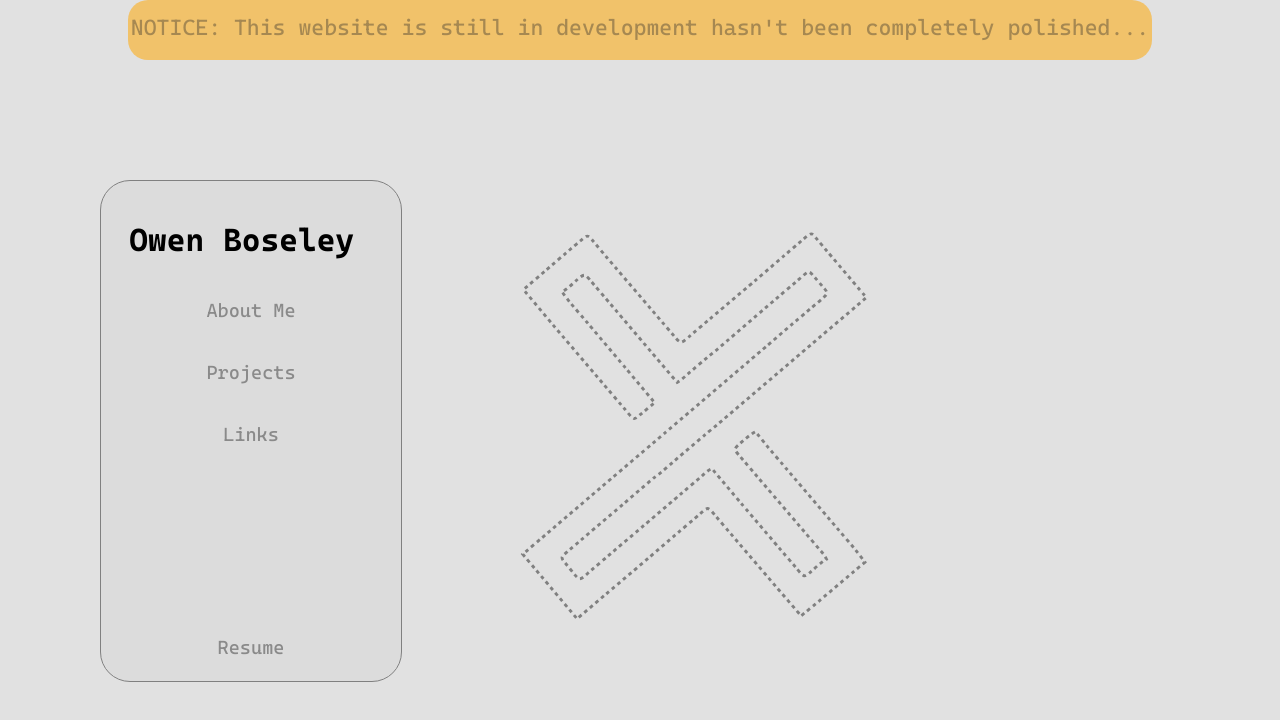
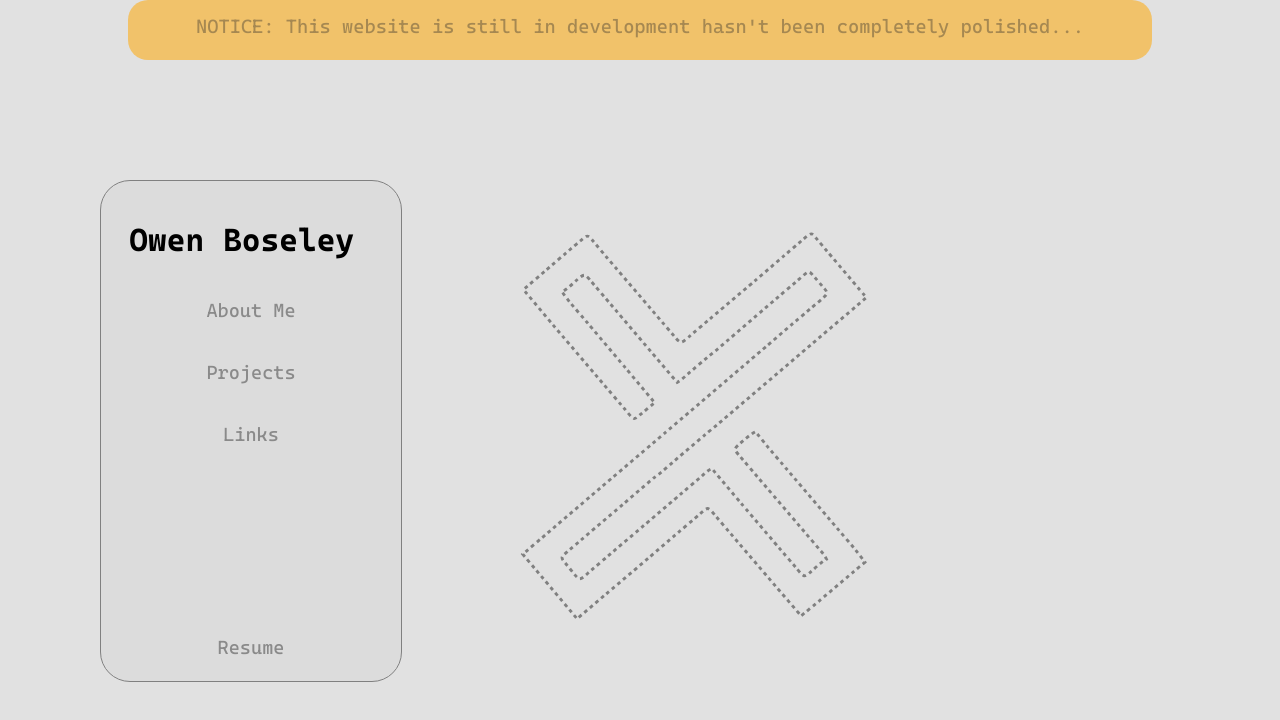
Before and after one commit to NULLtm/PortfolioWebsite, a React (Create React App) app: page / in a window 1280 px wide. Shown: the top 720 px of the page. Built offline with nearby package versions, Linux system fonts and the light colour scheme.

Commit message:
just some changes

```diff
--- a/src/pages/Links.js
+++ b/src/pages/Links.js
@@ -45,7 +45,7 @@ function Rope(xPos, nPoints, link, message) {
 
         this.button = p5.createButton(this.message);
         this.button.mousePressed(this.gotoLink);
-        this.button.size(50,50);
+        this.button.size(80,50);
 
         for (var i=0; i< this.nPoints; i++) {
             var rx = this.xPos + restDis*i;
@@ -242,6 +242,7 @@ const Links = () => {
 
     return (
         <div className="page linksContainer">
+            <div>I am no artist... haha</div>
             <Sketch className="linksContainer-linkCanvas" preload={preload} setup={setup} draw={draw}>
             </Sketch>
         </div>
--- a/src/styles/InProgressBar.css
+++ b/src/styles/InProgressBar.css
@@ -15,7 +15,7 @@
 .warningText {
     display: inline-flex;
     margin-top: 15px;
-    font-size: 22px;
+    font-size: 1.5vw;
     font-family: "Cascadia Mono", serif;
     color: rgba(37, 37, 37, 0.367)
 }
```
